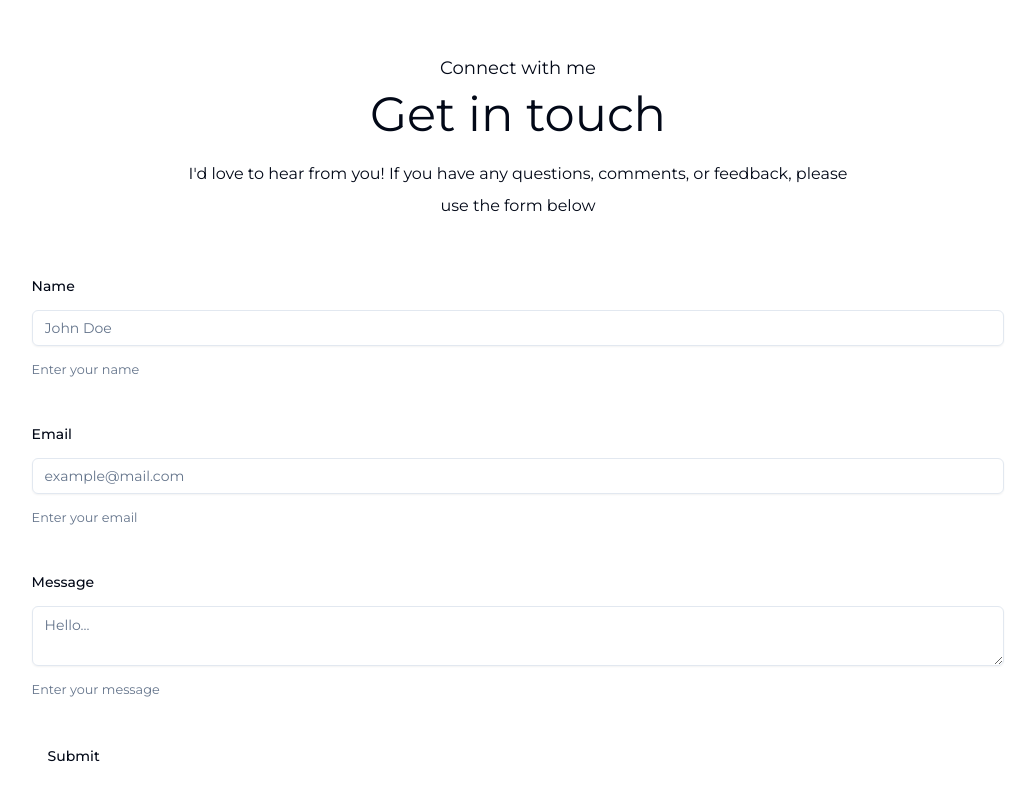
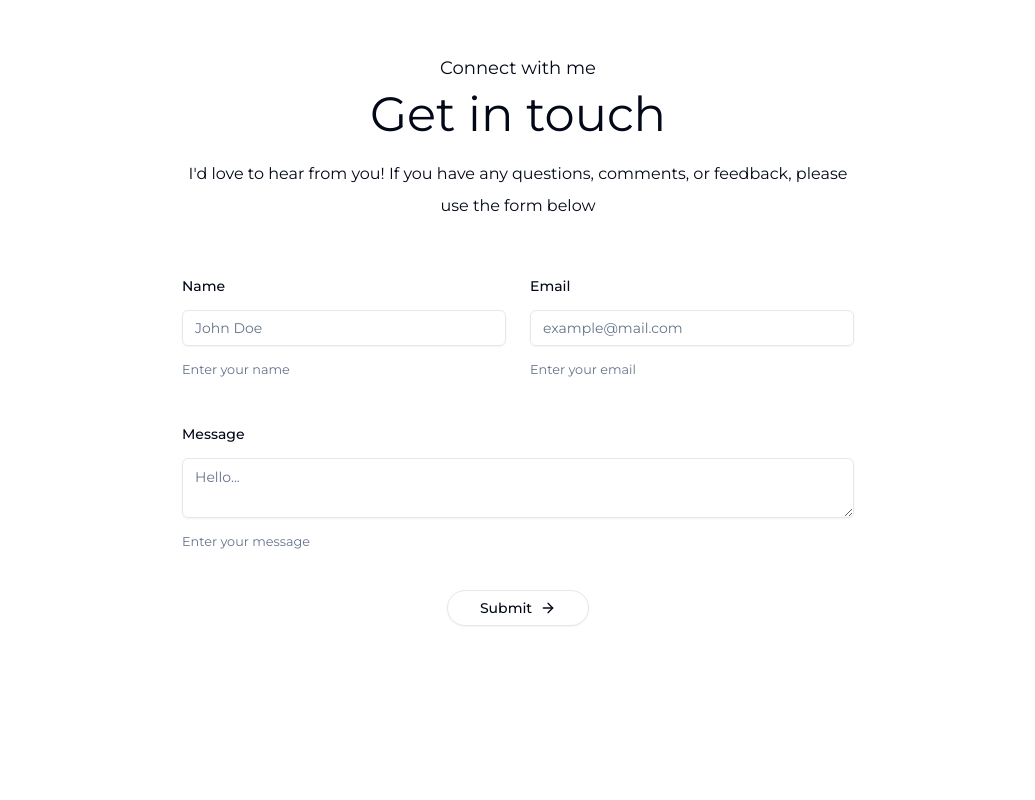
Before and after one commit to narandza/portfolio, a Next.js app: page / in a window 1280 px wide. Shown: the part 3188-3988 px from the top of the page, without its empty margins (122-1157 px from the left). After the commit the page ends 3854 px from the top, so only its background shows below. Built offline with nearby package versions, Linux system fonts and the light colour scheme.

Commit message:
Add form styling

```diff
--- a/src/app/(main)/contact.tsx
+++ b/src/app/(main)/contact.tsx
@@ -13,6 +13,7 @@ import {
 import { Input } from "@/components/ui/input";
 import { Textarea } from "@/components/ui/textarea";
 import { Button } from "@/components/ui/button";
+import { ArrowRight } from "lucide-react";
 
 const formSchema = z.object({
   name: z.string().min(2, { message: "Must be 2 or more characters long" }),
@@ -23,8 +24,14 @@ const formSchema = z.object({
 export const Contact = () => {
   const form = useForm<z.infer<typeof formSchema>>({
     resolver: zodResolver(formSchema),
+    defaultValues: {
+      name: "",
+      email: "",
+      message: "",
+    },
   });
-
+  // TODO: Add sonner
+  // TODO: Add functionality that sends the message to my email
   const onSubmit = (data: z.infer<typeof formSchema>) => {
     console.log(data);
   };
@@ -39,7 +46,11 @@ export const Contact = () => {
       </p>
 
       <Form {...form}>
-        <form onSubmit={form.handleSubmit(onSubmit)} className="space-y-8">
+        <form
+          onSubmit={form.handleSubmit(onSubmit)}
+          className="space-y-8 max-w-2xl mx-auto"
+        >
+          <div className="grid grid-cols-auto lg:grid-cols-2 gap-6 mt-10 mb-8">
             <FormField
               control={form.control}
               name="name"
@@ -68,6 +79,8 @@ export const Contact = () => {
                 </FormItem>
               )}
             />
+          </div>
+
           <FormField
             control={form.control}
             name="message"
@@ -81,7 +94,14 @@ export const Contact = () => {
               </FormItem>
             )}
           />
-          <Button variant="ghost">Submit</Button>
+          {/* TODO: Replace all buttons with btn outline */}
+          <Button
+            variant="outline"
+            className="flex items-center justify-between gap-2 rounded-full mx-auto py-3 px-8"
+          >
+            Submit
+            <ArrowRight className="size-4" />
+          </Button>
         </form>
       </Form>
     </div>
```
Lines whose indentation alone changed are shown as unchanged.
